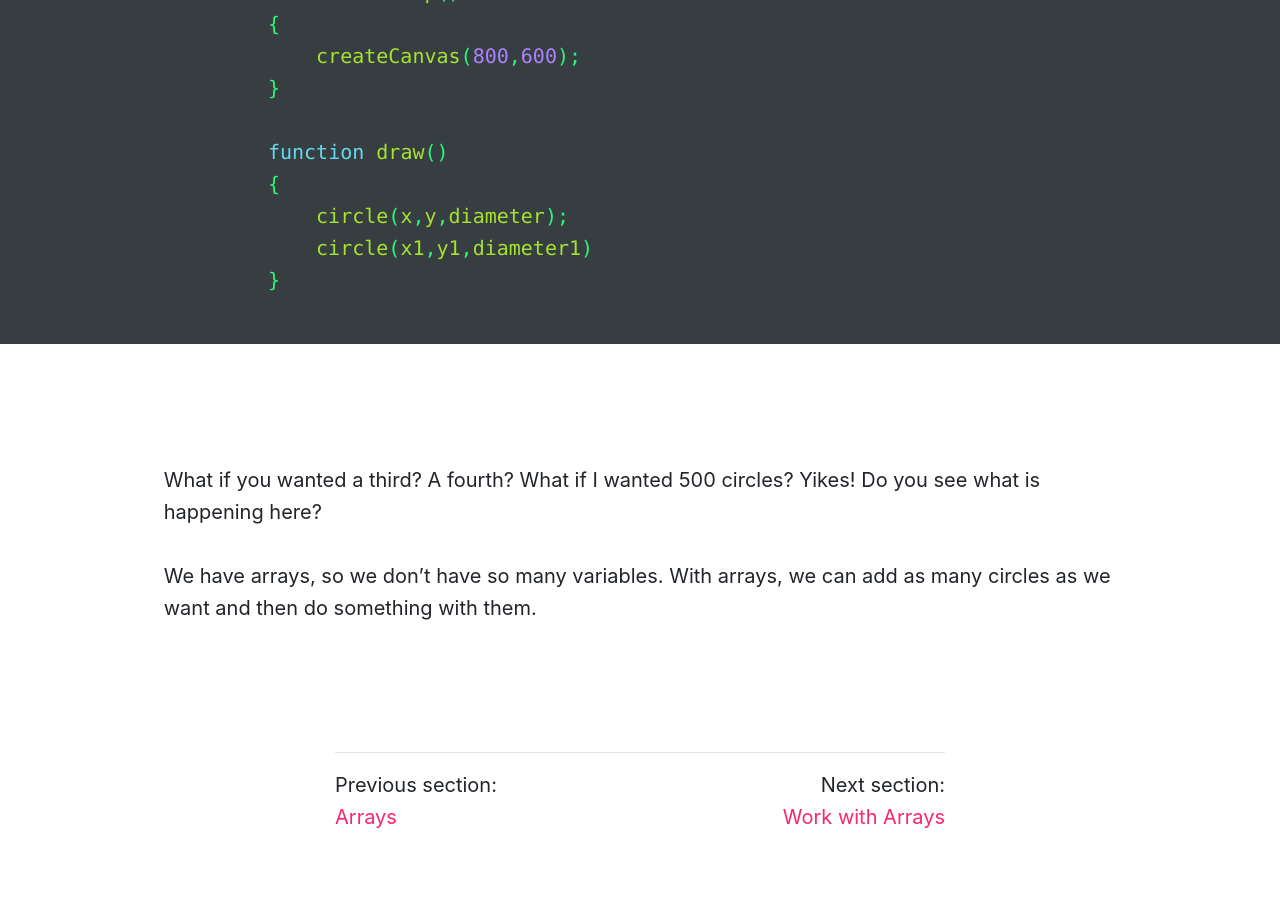
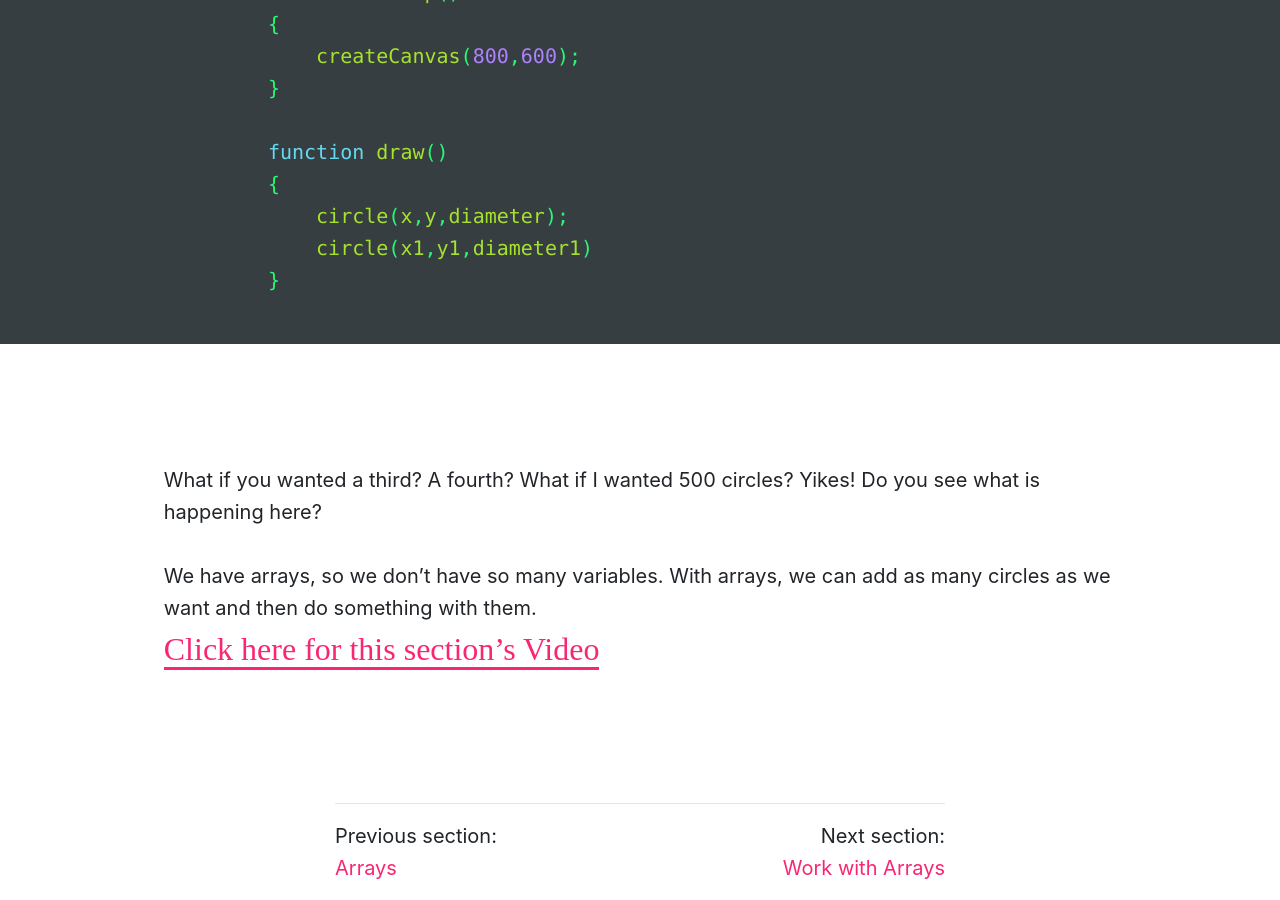
Before and after one commit to Montana-Media-Arts/creative-coding-1-Fall2019, a Jekyll site: the page built from modules/week-13/_posts/2002-01-01-why.md, in a window 1280 px wide and 900 px high, scrolled down 1679 px. Built offline with Jekyll 4.4.1, drawn with Linux system fonts in a browser that asks for light colours; nearby versions of some CDN libraries; a script that is not in the unit is left out; before the commit the page ends 2528 px from its top, so only the background shows below that.

Commit message:
Update 2002-01-01-why.md

```diff
--- a/modules/week-13/_posts/2002-01-01-why.md
+++ b/modules/week-13/_posts/2002-01-01-why.md
@@ -43,3 +43,5 @@ At the moment, we would have to do something like this.
 What if you wanted a third? A fourth? What if I wanted 500 circles?  Yikes! Do you see what is happening here?
 
 We have arrays, so we don't have so many variables.  With arrays, we can add as many circles as we want and then do something with them.
+<a href="https://umontana.zoom.us/recording/share/70erdYDh2MvJXV06S5CHuuPoXoiMq30V4Yku0EgPzHmwIumekTziMw
+" target="_new" style="font-family:Ariel; font-size:32px;">Click here for this section's Video</a>
```
